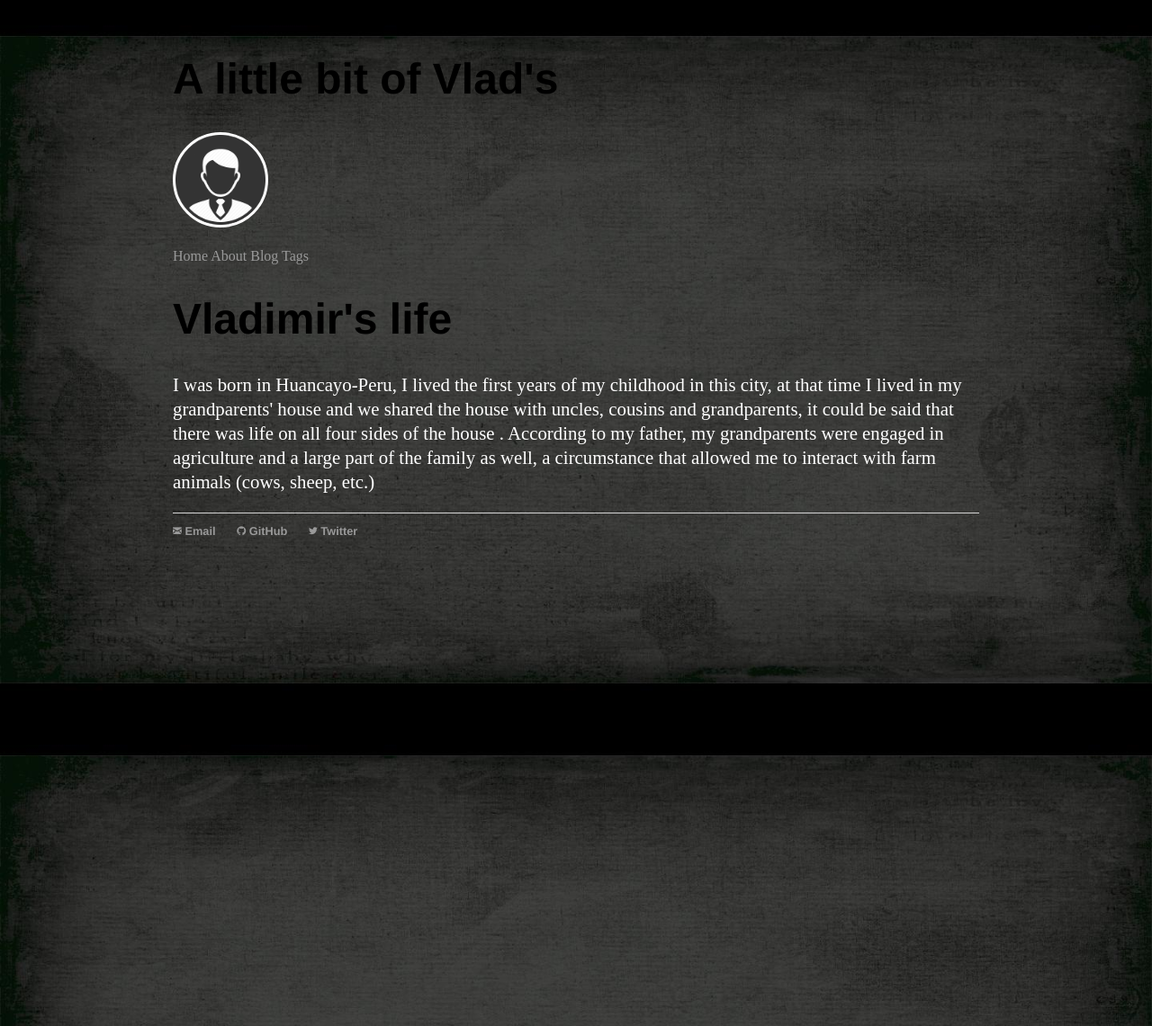
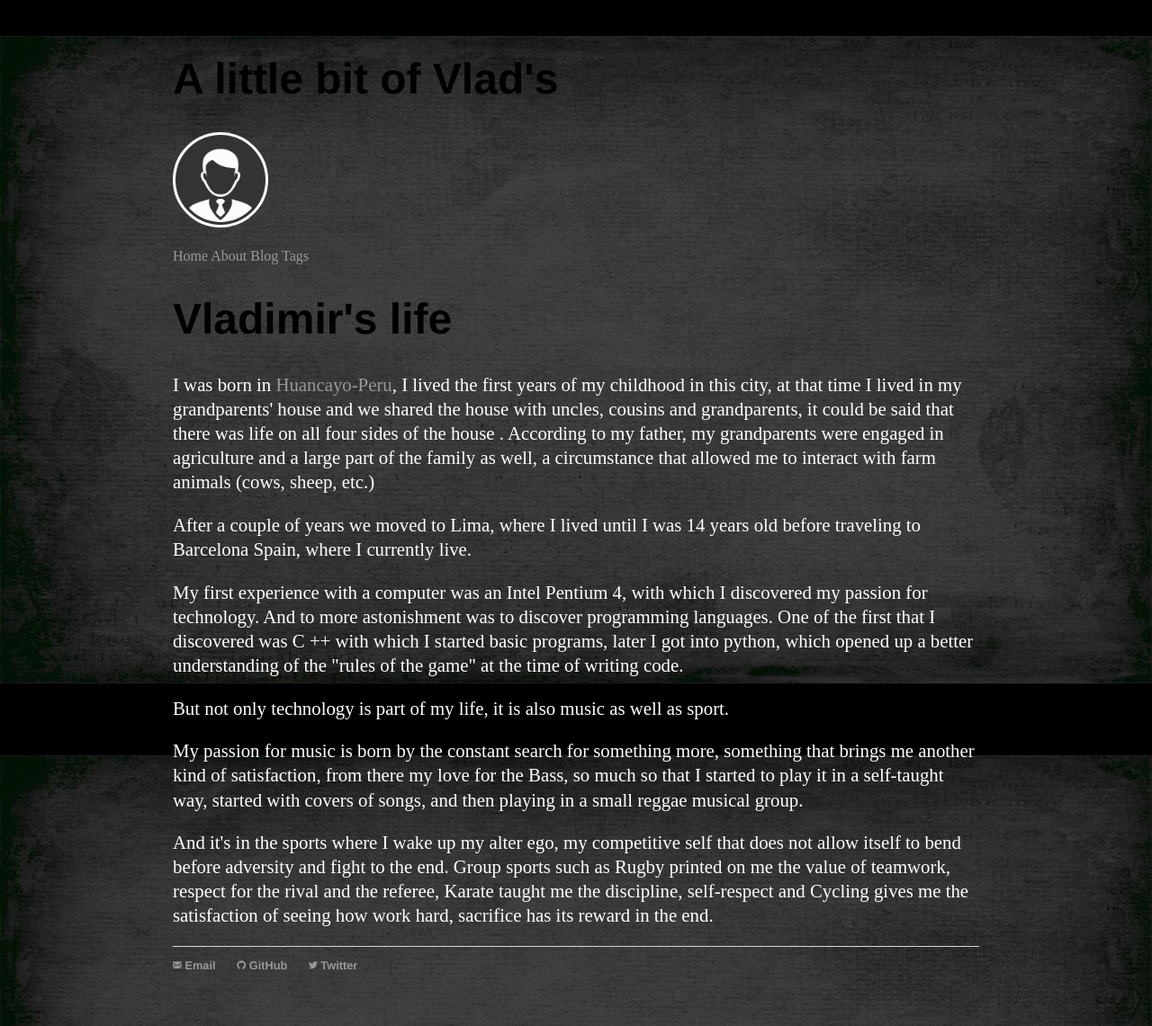
Before and after one commit to vladimir-remar/vladimir-remar.github.io, a Jekyll site: the page built from about/index.html, in a window 1280 px wide. Shown: the whole page at 90% size. Built offline with Jekyll 4.4.1, drawn with Linux system fonts in a browser that asks for light colours.

Commit message:
modiying about

```diff
--- a/_config.yml
+++ b/_config.yml
@@ -2,7 +2,7 @@ title: A little bit of Vlad's
 name: Vladimir Remar, Sysadmin, Musician
 markdown: kramdown
 url: https://vladimir-remar.github.io/
-baseurl: '/'
+baseurl: '/vladimir-remar.github.io'
 
 author:
   name: 'Vladimir Remar'
--- a/about/index.html
+++ b/about/index.html
@@ -2,5 +2,50 @@
 layout: default
 title: Vladimir's life
 ---
-	<h1>{{ page.title }}</h1>
-  	<p>I was born in Huancayo-Peru, I lived the first years of my childhood in this city, at that time I lived in my grandparents' house and we shared the house with uncles, cousins and grandparents, it could be said that there was life on all four sides of the house . According to my father, my grandparents were engaged in agriculture and a large part of the family as well, a circumstance that allowed me to interact with farm animals (cows, sheep, etc.)</p>
+  <h1>{{ page.title }}</h1>
+  <p>I was born in <a
+  href="https://es.wikipedia.org/wiki/Huancayo">Huancayo-Peru</a>, I
+  lived the first years of my childhood in this city, at that time I
+  lived in my grandparents' house and we shared the house with
+  uncles, cousins and grandparents, it could be said that there was
+  life on all four sides of the house . According to my father, my
+  grandparents were engaged in agriculture and a large part of the
+  family as well, a circumstance that allowed me to interact with
+  farm animals (cows, sheep, etc.)</p>
+
+  <p>
+  After a couple of years we moved to Lima, where I lived until I was
+  14 years old before traveling to Barcelona Spain, where I currently
+  live.
+  </p>
+
+  <p>
+  My first experience with a computer was an Intel Pentium 4, with
+  which I discovered my passion for technology. And to more
+  astonishment was to discover programming languages. One of the first
+  that I discovered was C ++ with which I started basic programs, later
+  I got into python, which opened up a better understanding of the
+  "rules of the game" at the time of writing code.
+  </p>
+
+  <p>
+  But not only technology is part of my life, it is also music as well
+  as sport.
+  </p>
+
+  <p>
+  My passion for music is born by the constant search for something
+  more, something that brings me another kind of satisfaction, from
+  there my love for the Bass, so much so that I started to play it in a
+  self-taught way, started with covers of songs, and then playing in a
+  small reggae musical group.
+  </p>
+
+  <p>
+  And it's in the sports where I wake up my alter ego, my competitive
+  self that does not allow itself to bend before adversity and fight to
+  the end. Group sports such as Rugby printed on me the value of
+  teamwork, respect for the rival and the referee, Karate taught me the
+  discipline, self-respect and Cycling gives me the satisfaction of
+  seeing how work hard, sacrifice has its reward in the end.
+  </p>
```
